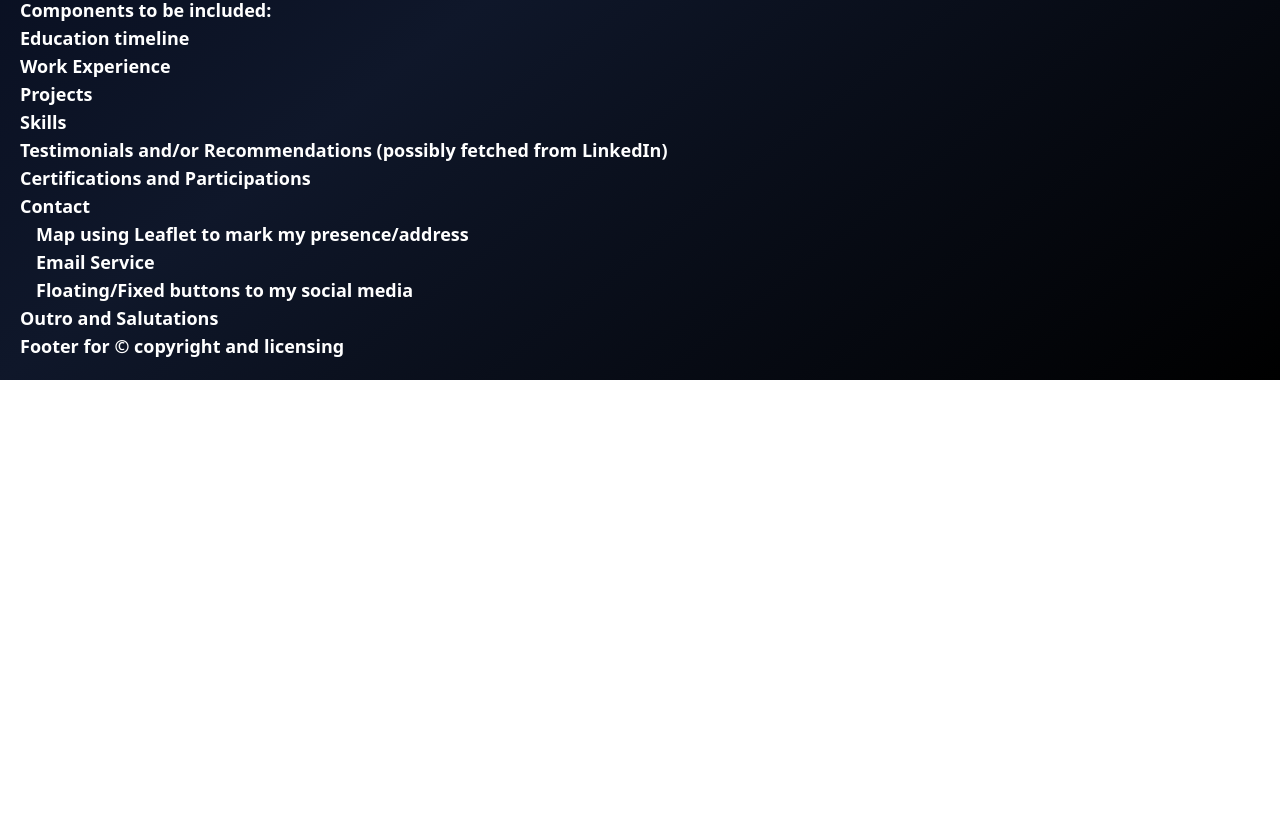
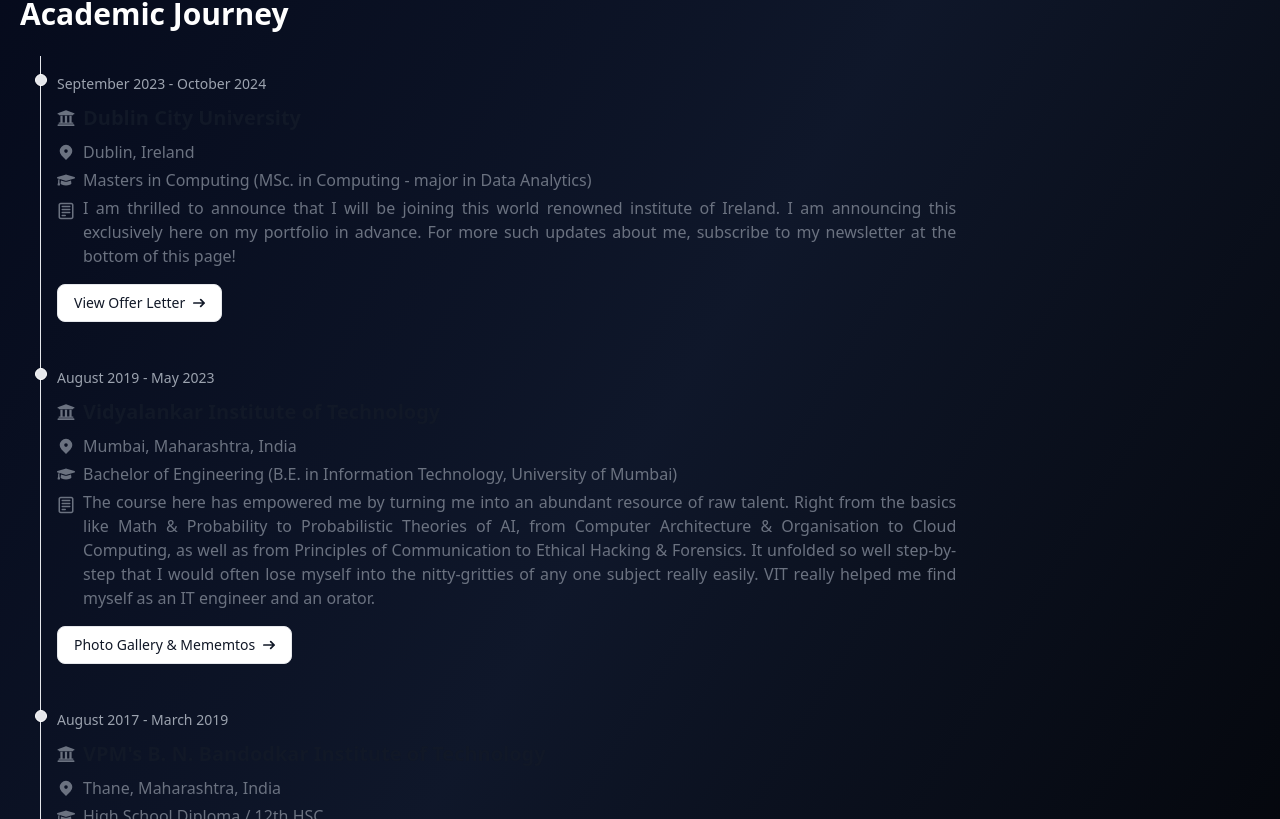
Before and after one commit to kadulkaryash71/Portfolio-Website, a React (Create React App) app: page / in a window 1280 px wide. Shown: the part 701-1520 px from the top of the page. Before the commit the page ends 1081 px from the top, so only its background shows below. Built offline with nearby package versions, Linux system fonts and the light colour scheme; the HTML template or start-up script is replaced by a standard one.

Commit message:
Education Timeline component completed

```diff
--- a/src/App.jsx
+++ b/src/App.jsx
@@ -1,5 +1,6 @@
 import Navbar from "./components/Navbar";
 import Hero from "./components/Hero";
+import Education from "./components/Education";
 
 function App() {
 	return (
@@ -9,9 +10,9 @@
 			</header>
 			<main className="text-lg p-5 h-full justify-evenly items-center bg-gradient-to-br from-slate-950 via-slate-900 to-black text-white">
 				<Hero />
+				<Education />
 				<ul className="list-inside">
 					<p className="font-bold">Components to be included:</p>
-					<li className="font-semibold">Education timeline</li>
 					<li className="font-semibold">Work Experience</li>
 					<li id="projects" className="font-semibold">Projects</li>
 					<li id="skills" className="font-semibold">Skills</li>
--- /dev/null
+++ b/src/components/Education.jsx
@@ -0,0 +1,104 @@
+import React, { useState } from 'react';
+
+import { FaUniversity, FaGraduationCap } from "react-icons/fa";
+import { HiLocationMarker, HiOutlineLocationMarker } from "react-icons/hi";
+import { CgNotes } from "react-icons/cg";
+
+
+const Education = () => {
+
+    const timelineEl = [
+        {
+            periodFrom: "September 2023",
+            periodTo: "October 2024",
+            institute: "Dublin City University",
+            location: "Dublin, Ireland",
+            degree: "Masters in Computing (MSc. in Computing - major in Data Analytics)",
+            desc: "I am thrilled to announce that I will be joining this world renowned institute of Ireland. I am announcing this exclusively here on my portfolio in advance. For more such updates about me, subscribe to my newsletter at the bottom of this page!",
+            enableButton: true,
+            buttonText: "View Offer Letter",
+        },
+        {
+            periodFrom: "August 2019",
+            periodTo: "May 2023",
+            institute: "Vidyalankar Institute of Technology",
+            location: "Mumbai, Maharashtra, India",
+            degree: "Bachelor of Engineering (B.E. in Information Technology, University of Mumbai)",
+            desc: "The course here has empowered me by turning me into an abundant resource of raw talent. Right from the basics like Math & Probability to Probabilistic Theories of AI, from Computer Architecture & Organisation to Cloud Computing, as well as from Principles of Communication to Ethical Hacking & Forensics. It unfolded so well step-by-step that I would often lose myself into the nitty-gritties of any one subject really easily. VIT really helped me find myself as an IT engineer and an orator.",
+            enableButton: true,
+            buttonText: "Photo Gallery & Mememtos",
+        },
+        {
+            periodFrom: "August 2017",
+            periodTo: "March 2019",
+            institute: "VPM's B. N. Bandodkar Institute of Technology",
+            location: "Thane, Maharashtra, India",
+            degree: "High School Diploma / 12th HSC",
+            desc: "One of the crucial turning points of my life. The coming of age period I spent here was delightful. Those were the days when I studied the hardest in my life amidst the pressure of competitive exams to crack into IITs to further study engineering. Nevermind my dream of studying in IITs, onto the next journey. Here I developed a foundation of Physics, Chemisty, Mathematics, and Computer Science.",
+            enableButton: false,
+            buttonText: "",
+            buttonIcon: ""
+        },
+        {
+            periodFrom: "June 2005",
+            periodTo: "March 2017",
+            institute: "Holy Angels' School",
+            location: "Dombivli, Mahrashtra, India",
+            degree: "Sophomore / 10th CBSE",
+            desc: "I could say a lot but I won't.",
+            enableButton: false,
+            buttonText: "",
+            buttonIcon: ""
+        },
+    ]
+
+    return (
+        <div id="education mx-5 my-3 md:max-w-3/4">
+            <h2 className="my-6 text-3xl font-bold">Academic Journey</h2>
+            <ol class="relative mx-5 my-2 py-3 border-l border-gray-200 dark:border-gray-700">
+                {timelineEl.map((item, index) =>
+                    <li className="mb-10 ml-4 md:w-3/4">
+                        <div id="active-education" className="absolute w-3 h-3 bg-gray-200 rounded-full mt-1.5 -left-1.5 border border-white dark:border-gray-900 dark:bg-gray-700"></div>
+                        <time className="mb-1 text-sm font-normal leading-none text-gray-400 dark:text-gray-500">{item.periodFrom} - {item.periodTo}</time>
+                        <span className="flex items-center my-2 transition duration-300 hover:text-white">
+                            <span className="icon-wrapper text-gray-500"><FaUniversity /></span>
+                            <h3 className="ml-2 text-xl flex items-center font-semibold text-gray-900 dark:text-white">{item.institute}</h3>
+                        </span>
+                        <span className="flex items-center my-1 transition duration-300 hover:text-white">
+                            <span className="icon-wrapper text-gray-500"><HiLocationMarker /></span>
+                            <p className="ml-2 text-base font-normal text-gray-500 dark:text-gray-400 transition duration-300 hover:text-white">{item.location}</p>
+                        </span>
+                        <span className="flex items-center my-1 transition duration-300 hover:text-white">
+                            <span className="icon-wrapper text-gray-500"><FaGraduationCap /></span>
+                            <p className="ml-2 text-base font-normal text-gray-500 dark:text-gray-400 transition duration-300 hover:text-white">{item.degree}</p>
+                        </span>
+                        <span className="flex items-start mt-1 mb-4 transition duration-300 hover:text-white">
+                            <span className="icon-wrapper mt-1.5 text-gray-500"><CgNotes /></span>
+                            <p className="ml-2 text-base font-normal text-gray-500 text-justify dark:text-gray-400 transition duration-300 hover:text-white">{item.desc}</p>
+                        </span>
+
+                        {item.enableButton &&
+                            <a href="#" className="inline-flex items-center px-4 py-2 text-sm font-medium text-gray-900 bg-white border border-gray-200 rounded-lg transition duration-300 hover:bg-gray-100 hover:text-blue-700 focus:z-10 focus:ring-4 focus:outline-none focus:ring-gray-200 focus:text-blue-700 dark:bg-gray-800 dark:text-gray-400 dark:border-gray-600 dark:hover:text-white dark:hover:bg-gray-700 dark:focus:ring-gray-700">{item.buttonText} <svg class="w-3 h-3 ml-2" aria-hidden="true" xmlns="http://www.w3.org/2000/svg" fill="none" viewBox="0 0 14 10">
+                                <path stroke="currentColor" stroke-linecap="round" stroke-linejoin="round" stroke-width="2" d="M1 5h12m0 0L9 1m4 4L9 9" />
+                            </svg></a>}
+                    </li>
+                )}
+                {/* <li class="mb-10 ml-4">
+                    <div class="absolute w-3 h-3 bg-gray-200 rounded-full mt-1.5 -left-1.5 border border-white dark:border-gray-900 dark:bg-gray-700"></div>
+                    <time class="mb-1 text-sm font-normal leading-none text-gray-400 dark:text-gray-500">March 2022</time>
+                    <h3 class="text-lg font-semibold text-gray-900 dark:text-white">Marketing UI design in Figma</h3>
+                    <p class="text-base font-normal text-gray-500 dark:text-gray-400">All of the pages and components are first designed in Figma and we keep a parity between the two versions even as we update the project.</p>
+                </li>
+                <li class="ml-4">
+                    <div class="absolute w-3 h-3 bg-gray-200 rounded-full mt-1.5 -left-1.5 border border-white dark:border-gray-900 dark:bg-gray-700"></div>
+                    <time class="mb-1 text-sm font-normal leading-none text-gray-400 dark:text-gray-500">April 2022</time>
+                    <h3 class="text-lg font-semibold text-gray-900 dark:text-white">E-Commerce UI code in Tailwind CSS</h3>
+                    <p class="text-base font-normal text-gray-500 dark:text-gray-400">Get started with dozens of web components and interactive elements built on top of Tailwind CSS.</p>
+                </li> */}
+            </ol>
+        </div>
+
+    )
+}
+
+export default Education
--- a/src/components/Hero.jsx
+++ b/src/components/Hero.jsx
@@ -22,7 +22,7 @@
                         Dublin City University, Dublin, Ireland
                     </p>
                 </div>
-                <button className="px-3 py-2 ring-2 hover:ring-slate-200 rounded-xl hover:bg-gradient-to-l hover:from-cyan-950 hover:to-slate-900 hover:ring-2 transition-all duration-300">Contact Me</button>
+                <a href="#contact" className="my-3 px-3 py-2 ring-2 hover:ring-slate-200 rounded-xl hover:bg-gradient-to-l hover:from-cyan-950 hover:to-slate-900 hover:ring-2 transition-all duration-300">Contact Me</a>
             </div>
             <div className="right p-10 md:w-5/12">
                 <div className="img-bg-box bg-slate-700 rounded-t-full h-full">
--- a/src/index.css
+++ b/src/index.css
@@ -1,3 +1,8 @@
 @tailwind base;
 @tailwind components;
 @tailwind utilities;
+
+html {
+    scroll-behavior: smooth;
+    transition: all ease 800s;
+}
```
